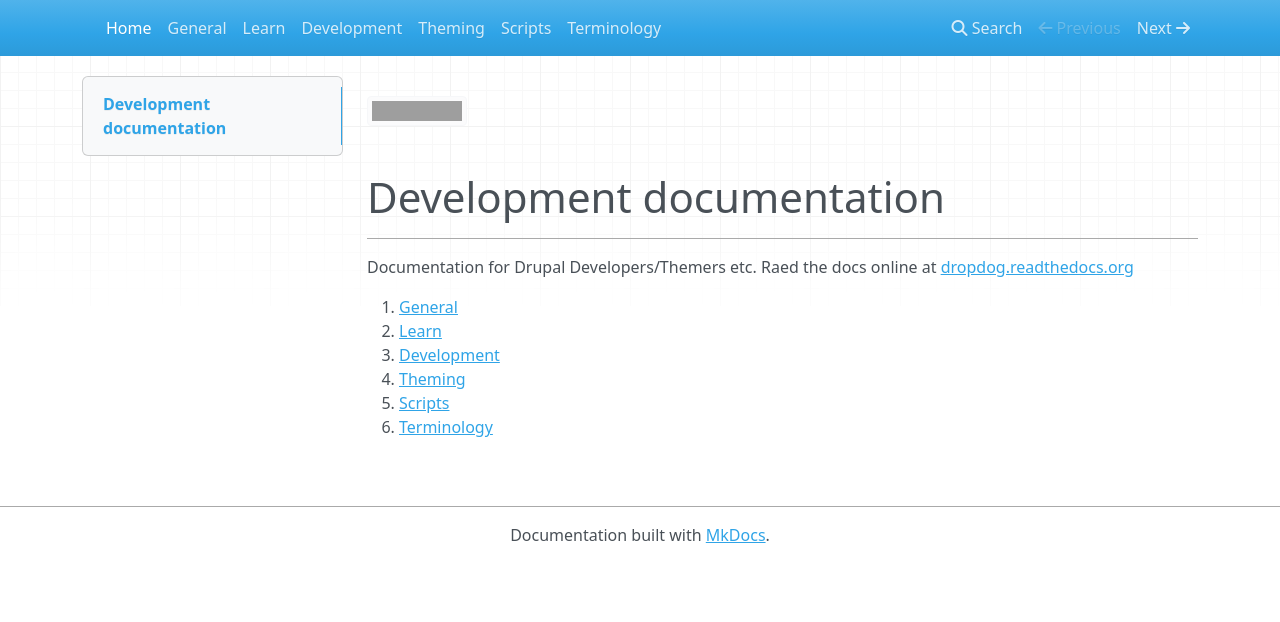
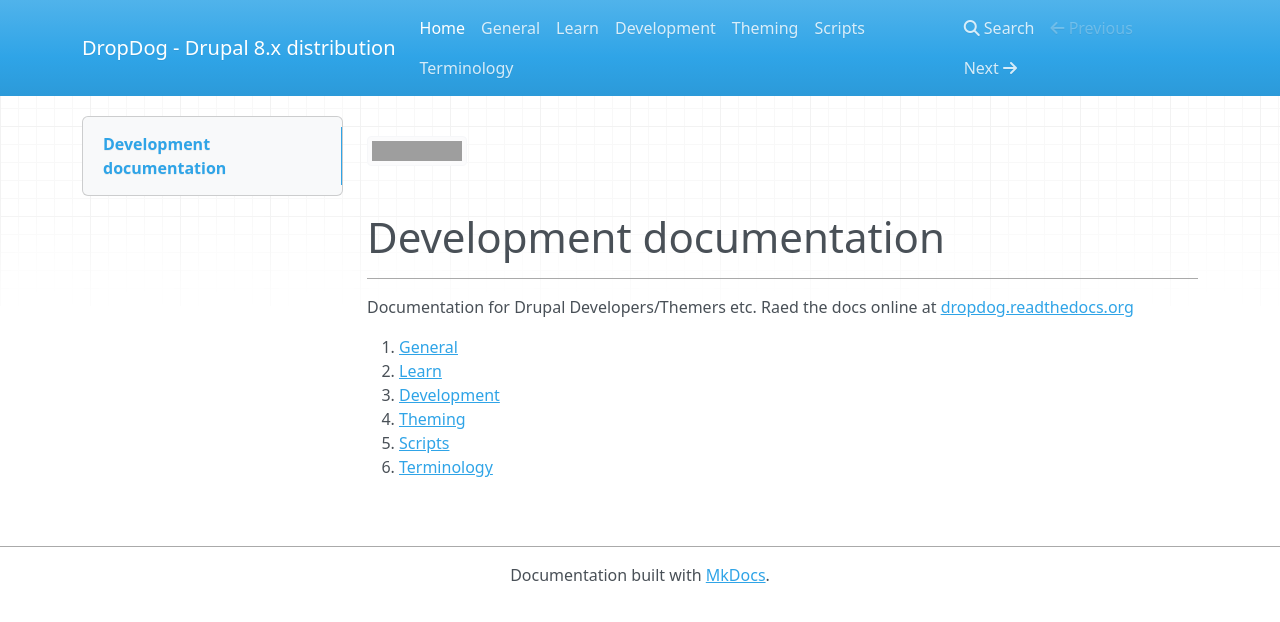
Before and after one commit to dropdog/docs, an MkDocs documentation site: the page built from docs/index.md, in a window 1280 px wide. Shown: the top 622 px of the page. Built offline with MkDocs 1.6.1, drawn with Linux system fonts in a browser that asks for light colours; nearby versions of some CDN libraries; old or Windows-style settings are respelled for this version of MkDocs; grey boxes are pictures that could not be loaded.

Commit message:
Autocommit

```diff
--- a/mkdocs.yml
+++ b/mkdocs.yml
@@ -1,3 +1,5 @@
+site_name: DropDog - Drupal 8.x distribution
+
 pages:
 - Home: 'index.md'
 - General: 'general.md'
```
